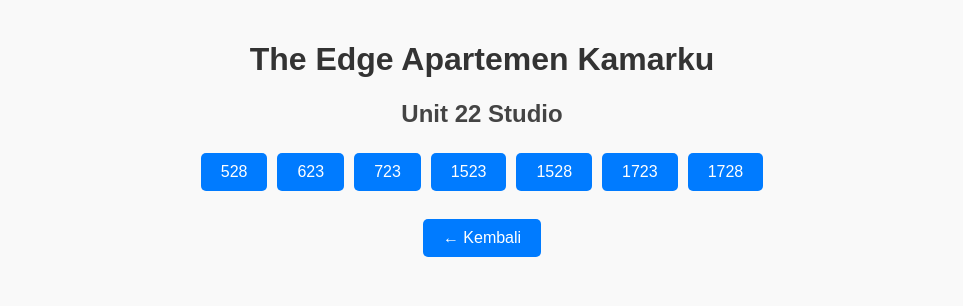
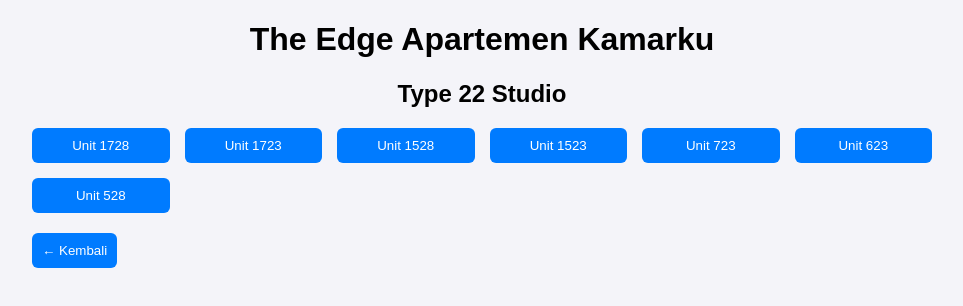
Before and after one commit to taniaputriusb-collab/the-edge-apartemen, a plain HTML site: page index.html in a window 1280 px wide. Both pictures are taken after a click on the button "Type 22 Studio". Shown: the whole page, without its empty margins (158-1121 px from the left). Drawn offline with nearby package versions, Linux system fonts and the light colour scheme.

Commit message:
index.html

```diff
--- a/index.html
+++ b/index.html
@@ -1,169 +1,114 @@
 <!DOCTYPE html>
-<html lang="id">
+<html lang="en">
 <head>
   <meta charset="UTF-8">
   <title>The Edge Apartemen Kamarku</title>
   <style>
-    body { font-family: Arial, sans-serif; text-align: center; background:#f9f9f9; margin:0; padding:20px; }
-    h1 { color:#333; }
-    h2 { color:#444; margin-top:20px; }
-    .hidden { display: none; }
-    .btn {
-      padding: 10px 20px; margin: 5px;
-      background: #007bff; color: white;
-      border: none; border-radius: 5px;
-      cursor: pointer; font-size:16px;
-    }
-    .btn:hover { background: #0056b3; }
-    .gallery img {
-      max-width: 200px; margin: 8px;
-      border-radius: 8px; box-shadow:0 2px 6px rgba(0,0,0,0.2);
-    }
+    body { font-family: Arial, sans-serif; margin: 20px; background:#f4f4f9; }
+    h1,h2 { text-align: center; }
+    .container { max-width: 900px; margin: auto; }
+    .grid { display: grid; grid-template-columns: repeat(auto-fit, minmax(120px,1fr)); gap: 15px; margin-top: 20px; }
+    button { padding: 10px; border: none; background: #007bff; color: white; border-radius: 6px; cursor: pointer; }
+    button:hover { background: #0056b3; }
+    .gallery { display: flex; flex-wrap: wrap; gap: 10px; justify-content: center; margin-top: 20px; }
+    .gallery img { max-width: 160px; border-radius: 6px; box-shadow: 0 2px 5px rgba(0,0,0,0.2); }
+    #backBtn { margin-top: 20px; display: block; }
   </style>
 </head>
 <body>
+<div class="container">
   <h1>The Edge Apartemen Kamarku</h1>
-
-  <!-- Step 1 -->
-  <div id="page1">
-    <h2>Pilih Tipe Unit</h2>
-    <button class="btn" onclick="showUnits('22 Studio')">Type 22 Studio</button>
-    <button class="btn" onclick="showUnits('25')">Type 25</button>
-    <button class="btn" onclick="showUnits('36 Studio')">Type 36 Studio</button>
-    <button class="btn" onclick="showUnits('36 1BR')">Type 36 1 Bedroom</button>
-    <button class="btn" onclick="showUnits('36 2BR')">Type 36 2 Bedroom</button>
+  <div id="app"></div>
 </div>
 
-  <!-- Step 2 -->
-  <div id="page2" class="hidden">
-    <h2 id="unitType"></h2>
-    <div id="unitList"></div>
-    <br>
-    <button class="btn" onclick="backToPage1()">← Kembali</button>
-  </div>
+<script>
+  // === Konfigurasi ===
+  const baseImageUrl = "https://raw.githubusercontent.com/taniaputriusb-collab/theedge-gallery/main/";
 
-  <!-- Step 3 -->
-  <div id="page3" class="hidden">
-    <h2 id="unitTitle"></h2>
-    <div id="gallery" class="gallery"></div>
-    <br>
-    <button class="btn" onclick="downloadAll()">⬇ Download Semua Foto</button>
-    <br><br>
-    <button class="btn" onclick="backToPage2()">← Kembali</button>
-  </div>
+  const units = {
+    "Type 22 Studio": ["1728","1723","1528","1523","723","623","528"],
+    "Type 25": ["1520"],
+    "Type 36 Studio": ["1929","1910","1903","1735","935"],
+    "Type 36 1 Bedroom": ["1939","1856","1832","1811","1809","1256","1110","1108","952","851","817","533"],
+    "Type 36 2 Bedroom": ["1908","1733","1606","1508","1250","1219","905","339","472","272","2028"]
+  };
 
-  <!-- JSZIP for download -->
-  <script src="https://cdnjs.cloudflare.com/ajax/libs/jszip/3.10.1/jszip.min.js"></script>
-  <script src="https://cdnjs.cloudflare.com/ajax/libs/FileSaver.js/2.0.5/FileSaver.min.js"></script>
+  const app = document.getElementById("app");
 
-  <script>
-    // ==================== DATA UNIT (EDIT INI SAJA) ====================
-    const data = {
-      "22 Studio": {
-        "1728": ["1728-1.jpg","1728-2.jpg"],
-        "1723": ["1723-1.jpg","1723-2.jpg"],
-        "1528": ["1528-1.jpg","1528-2.jpg"],
-        "1523": ["1523-1.jpg","1523-2.jpg"],
-        "723":  ["723-1.jpg","723-2.jpg","723-3.jpg","723-4.jpg"],
-        "623":  ["623-1.jpg","623-2.jpg","623-3.jpg","623-4.jpg"],
-        "528":  ["528-1.jpg","528-2.jpg","528-3.jpg","528-4.jpg","528-5.jpg"]
-      },
-      "25": {
-        "1520": ["1520-1.jpg","1520-2.jpg"]
-      },
-      "36 Studio": {
-        "1929": ["1929-1.jpg"],
-        "1910": ["1910-1.jpg"],
-        "1903": ["1903-1.jpg"],
-        "1735": ["1735-1.jpg"],
-        "935":  ["935-1.jpg"]
-      },
-      "36 1BR": {
-        "1939": ["1939-1.jpg"],
-        "1856": ["1856-1.jpg"],
-        "1832": ["1832-1.jpg"],
-        "1811": ["1811-1.jpg"],
-        "1809": ["1809-1.jpg"],
-        "1256": ["1256-1.jpg"],
-        "1110": ["1110-1.jpg"],
-        "1108": ["1108-1.jpg"],
-        "952":  ["952-1.jpg"],
-        "851":  ["851-1.jpg"],
-        "817":  ["817-1.jpg"],
-        "533":  ["533-1.jpg"]
-      },
-      "36 2BR": {
-        "1908": ["1908-1.jpg"],
-        "1733": ["1733-1.jpg"],
-        "1606": ["1606-1.jpg"],
-        "1508": ["1508-1.jpg"],
-        "1250": ["1250-1.jpg"],
-        "1219": ["1219-1.jpg"],
-        "905":  ["905-1.jpg"],
-        "339":  ["339-1.jpg"],
-        "47":   ["47-1.jpg"],
-        "2br122272": ["2br122272-1.jpg"],
-        "3BR2028": ["3BR2028-1.jpg"]
-      }
-    };
-    // ==================================================================
-
-    let currentType = "";
-    let currentUnit = "";
-
-    function showUnits(type) {
-      currentType = type;
-      document.getElementById("page1").classList.add("hidden");
-      document.getElementById("page2").classList.remove("hidden");
-      document.getElementById("unitType").innerText = "Unit " + type;
-      let list = document.getElementById("unitList");
-      list.innerHTML = "";
-      Object.keys(data[type]).forEach(u=>{
-        let btn = document.createElement("button");
-        btn.className = "btn";
-        btn.innerText = u;
-        btn.onclick = ()=>showGallery(u);
-        list.appendChild(btn);
+  // Halaman pilih tipe
+  function showTypes() {
+    app.innerHTML = "<h2>Pilih Type Unit</h2>";
+    const grid = document.createElement("div");
+    grid.className = "grid";
+    Object.keys(units).forEach(type => {
+      const btn = document.createElement("button");
+      btn.textContent = type;
+      btn.onclick = () => showUnits(type);
+      grid.appendChild(btn);
     });
+    app.appendChild(grid);
   }
 
-    function showGallery(unit) {
-      currentUnit = unit;
-      document.getElementById("page2").classList.add("hidden");
-      document.getElementById("page3").classList.remove("hidden");
-      document.getElementById("unitTitle").innerText = "Foto Unit " + unit;
-      let gal = document.getElementById("gallery");
-      gal.innerHTML = "";
-      data[currentType][unit].forEach(img=>{
-        let image = document.createElement("img");
-        image.src = "https://raw.githubusercontent.com/taniaputriusb-collab/theedge-gallery/main/" + img;
-        gal.appendChild(image);
+  // Halaman pilih unit
+  function showUnits(type) {
+    app.innerHTML = `<h2>${type}</h2>`;
+    const grid = document.createElement("div");
+    grid.className = "grid";
+    units[type].forEach(no => {
+      const btn = document.createElement("button");
+      btn.textContent = `Unit ${no}`;
+      btn.onclick = () => showGallery(no);
+      grid.appendChild(btn);
     });
+    app.appendChild(grid);
+
+    const back = document.createElement("button");
+    back.id = "backBtn"; back.textContent = "← Kembali";
+    back.onclick = showTypes;
+    app.appendChild(back);
   }
 
-    function downloadAll() {
-      let zip = new JSZip();
-      let promises = [];
-      data[currentType][currentUnit].forEach(img=>{
-        let url = "https://raw.githubusercontent.com/taniaputriusb-collab/theedge-gallery/main/" + img;
-        promises.push(fetch(url).then(r=>r.blob()).then(b=>zip.file(img, b)));
+  // Halaman galeri foto unit
+  function showGallery(unitNo) {
+    app.innerHTML = `<h2>Galeri Unit ${unitNo}</h2>`;
+    const gal = document.createElement("div");
+    gal.className = "gallery";
+
+    let photos = [];
+    for (let i=1; i<=5; i++) {
+      const imgUrl = `${baseImageUrl}${unitNo}-${i}.jpg`;
+      const img = document.createElement("img");
+      img.src = imgUrl;
+      gal.appendChild(img);
+      photos.push(imgUrl);
+    }
+    app.appendChild(gal);
+
+    // Tombol download semua
+    const dlBtn = document.createElement("button");
+    dlBtn.textContent = "Download Semua Foto";
+    dlBtn.onclick = () => {
+      photos.forEach(url => {
+        const a = document.createElement("a");
+        a.href = url; a.download = url.split("/").pop();
+        document.body.appendChild(a);
+        a.click();
+        document.body.removeChild(a);
       });
-      Promise.all(promises).then(()=>{
-        zip.generateAsync({type:"blob"}).then(c=>{
-          saveAs(c, currentUnit+".zip");
-        });
-      });
+    };
+    app.appendChild(dlBtn);
+
+    const back = document.createElement("button");
+    back.id = "backBtn"; back.textContent = "← Kembali";
+    back.onclick = () => {
+      const type = Object.keys(units).find(t => units[t].includes(unitNo));
+      showUnits(type);
+    };
+    app.appendChild(back);
   }
 
-    function backToPage1() {
-      document.getElementById("page2").classList.add("hidden");
-      document.getElementById("page1").classList.remove("hidden");
-    }
-
-    function backToPage2() {
-      document.getElementById("page3").classList.add("hidden");
-      document.getElementById("page2").classList.remove("hidden");
-    }
+  // Load awal
+  showTypes();
 </script>
 </body>
 </html>
```
Lines whose indentation alone changed are shown as unchanged.
